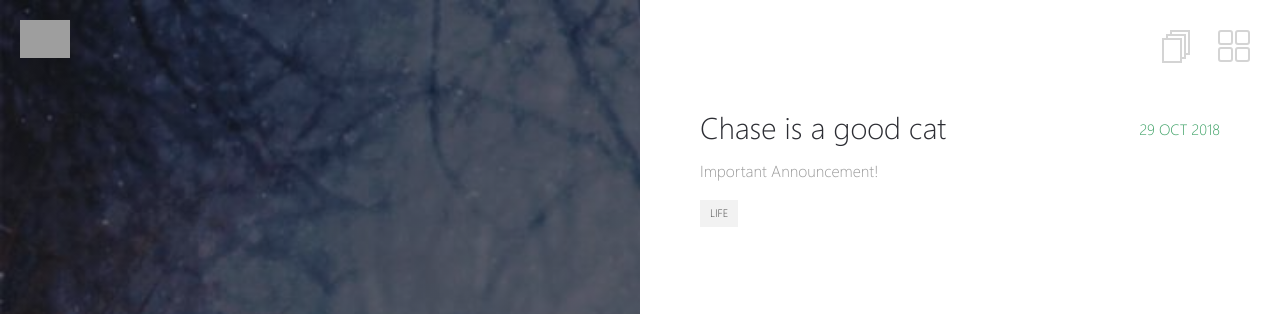
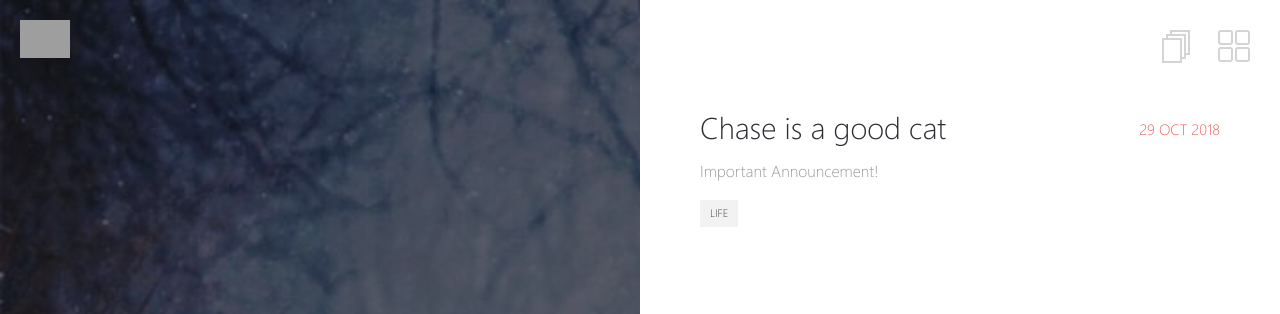
Before and after one commit to TolgaTatli/Halve, a Jekyll site: the page built from _pages/posts.md, in a window 1280 px wide. Shown: the top 314 px of the page. Built offline with Jekyll 4.4.1, drawn with Linux system fonts in a browser that asks for light colours.

Commit message:
Changed Date Colour

```diff
--- a/assets/_sass/_site.scss
+++ b/assets/_sass/_site.scss
@@ -495,7 +495,7 @@ canvas {
       color: darken($white, 40);
     }
     .date {
-      color: #399f62;
+      color: $red;
       float: right;
       display: inline-block;
       font-size: 15px;
```
